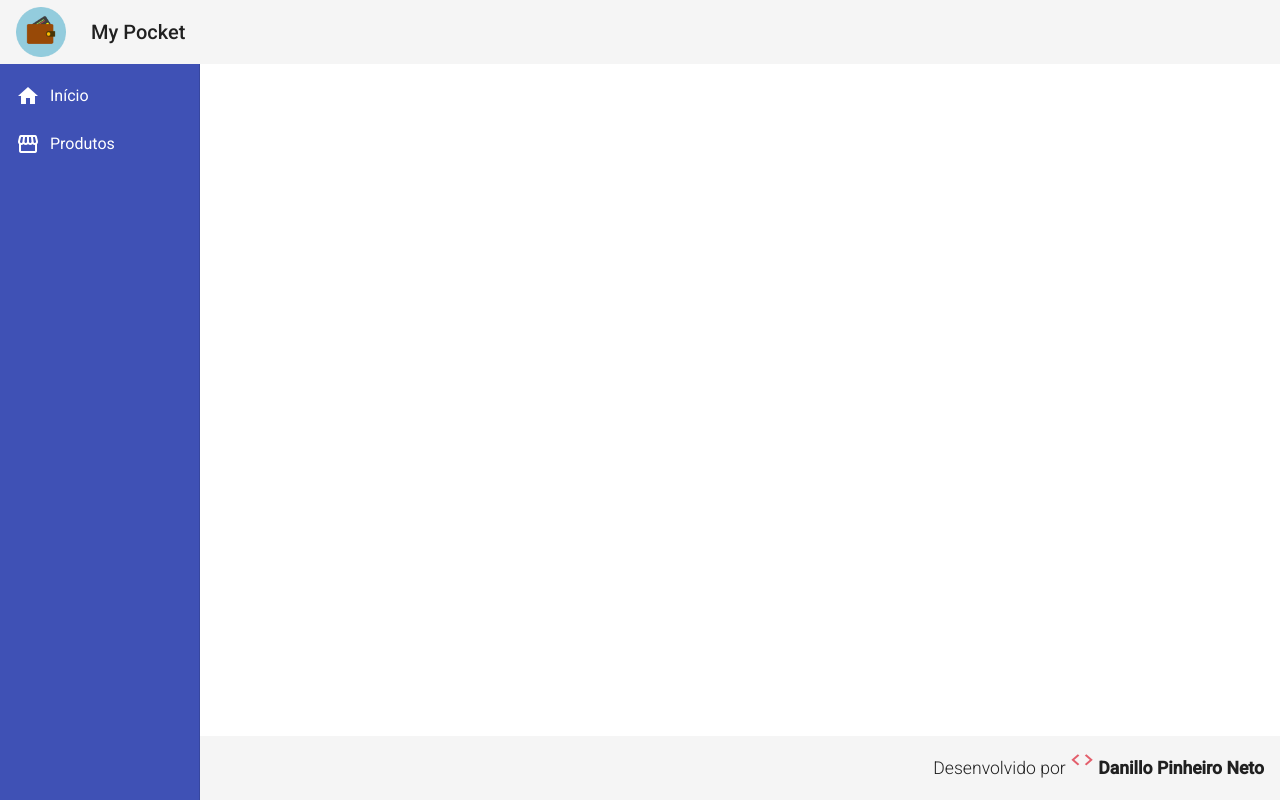
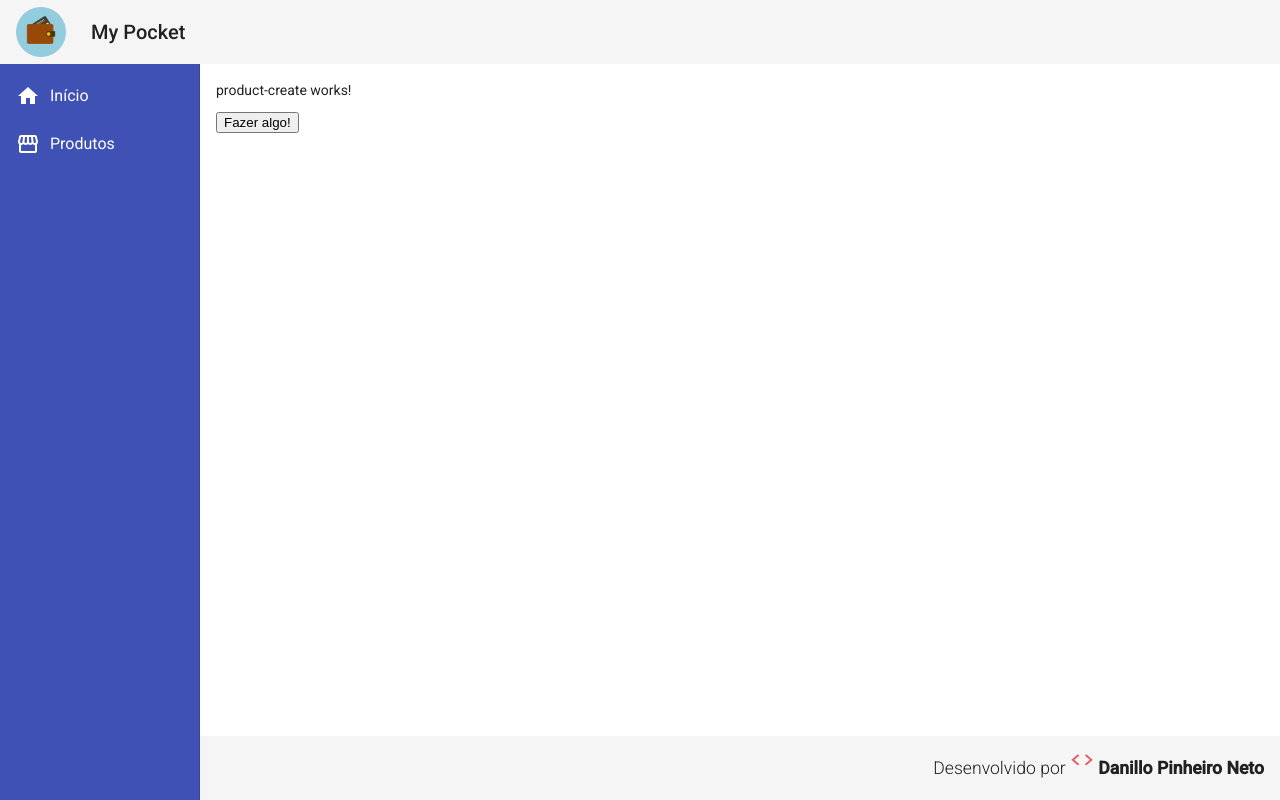
Before and after one commit to danillopneto/mypocket, an Angular app in the folder frontend/: page /products/create in a window 1280 px wide. Before the commit this address led to /. Built offline with nearby package versions, Linux system fonts and the light colour scheme.

Commit message:
Navigate do create product using event binding and router.

```diff
--- a/frontend/src/app/app-routing.module.ts
+++ b/frontend/src/app/app-routing.module.ts
@@ -3,6 +3,7 @@
 
 import { HomeComponent } from './views/home/home.component';
 import { ProductCrudComponent } from './views/product-crud/product-crud.component';
+import { ProductCreateComponent } from './components/product-create/product-create.component';
 
 const routes: Routes = [
   {
@@ -12,6 +13,10 @@
   {
     path: "products",
     component: ProductCrudComponent
+  },
+  {
+    path: "products/create",
+    component: ProductCreateComponent
   }
 ];
 
--- /dev/null
+++ b/frontend/src/app/components/product-create/product-create.component.html
@@ -0,0 +1,3 @@
+<p [id]="atributoLegal">product-create works!</p>
+
+<button (click)="fazerAlgo()">Fazer algo!</button>
--- /dev/null
+++ b/frontend/src/app/components/product-create/product-create.component.ts
@@ -0,0 +1,21 @@
+import { Component, OnInit } from '@angular/core';
+
+@Component({
+  selector: 'app-product-create',
+  templateUrl: './product-create.component.html',
+  styleUrls: ['./product-create.component.css']
+})
+export class ProductCreateComponent implements OnInit {
+
+  atributoLegal = "qualquer";
+
+  constructor() { }
+
+  ngOnInit(): void {
+  }
+
+  fazerAlgo(): void {
+    console.log('Fazendo algo!');
+  }
+
+}
--- a/frontend/src/app/views/home/home.component.html
+++ b/frontend/src/app/views/home/home.component.html
@@ -5,7 +5,4 @@
     <mat-card-subtitle class="subtitle">
         Sistema para exemplificar a construção de um cadastro em Angular.
     </mat-card-subtitle>
-    <ul>
-        <li *myFor="let numero em [1, 2, 3]">{{ numero }}</li>
-    </ul>
 </mat-card>
--- a/frontend/src/app/views/product-crud/product-crud.component.html
+++ b/frontend/src/app/views/product-crud/product-crud.component.html
@@ -1 +1,3 @@
-<p>product-crud works!</p>
+<button mat-raised-button (click)="navigateToProductCreate()">
+    Novo produto
+</button>
--- a/frontend/src/app/views/product-crud/product-crud.component.ts
+++ b/frontend/src/app/views/product-crud/product-crud.component.ts
@@ -1,4 +1,5 @@
 import { Component, OnInit } from '@angular/core';
+import { Router} from '@angular/router';
 
 @Component({
   selector: 'app-product-crud',
@@ -7,9 +8,12 @@
 })
 export class ProductCrudComponent implements OnInit {
 
-  constructor() { }
+  constructor(private router: Router) { }
 
   ngOnInit(): void {
   }
 
+  navigateToProductCreate(): void {
+    this.router.navigate(['/products/create']);
+  }
 }
```
Also changed, not shown: frontend/src/app/app.module.ts (+7 -3 lines), frontend/src/app/components/product-create/product-create.component.css (added).
